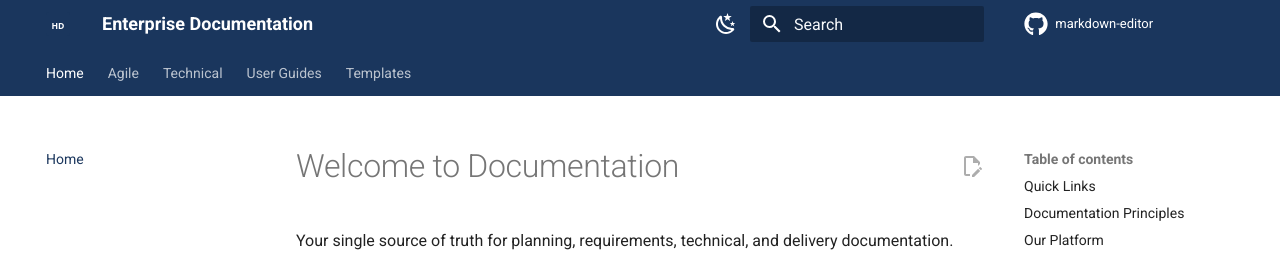
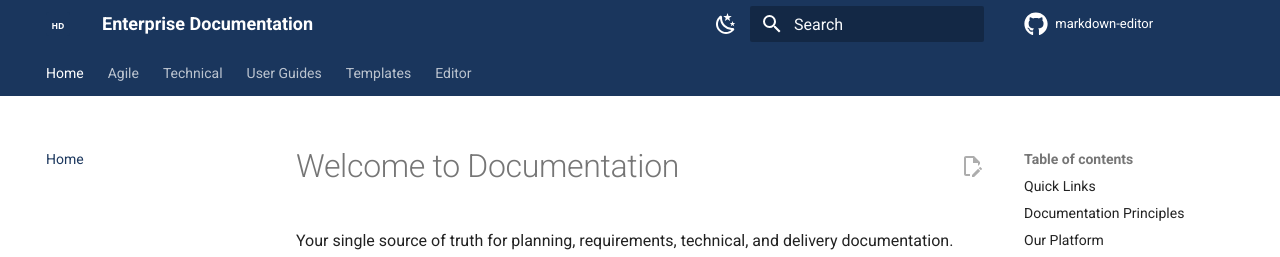
Before and after one commit to carloscuxin/markdown-editor, an MkDocs documentation site: the page built from docs/index.md, in a window 1280 px wide and 900 px high. Shown: the top 257 px of the window. Built offline with MkDocs 1.6.1 and Material for MkDocs 9.7.7, drawn with Linux system fonts in a browser that asks for light colours; comment, search, counter and statistics services are not loaded.

Commit message:
feat: add editor link to MkDocs navigation

```diff
--- a/mkdocs.yml
+++ b/mkdocs.yml
@@ -157,3 +157,5 @@ nav:
     - Release Note: doc-templates/release-note-template.md
     - ADR: doc-templates/adr-template.md
     - Meeting Notes: doc-templates/meeting-notes-template.md
+  # --- Editor ---
+  - Editor: admin/editor.html
```
